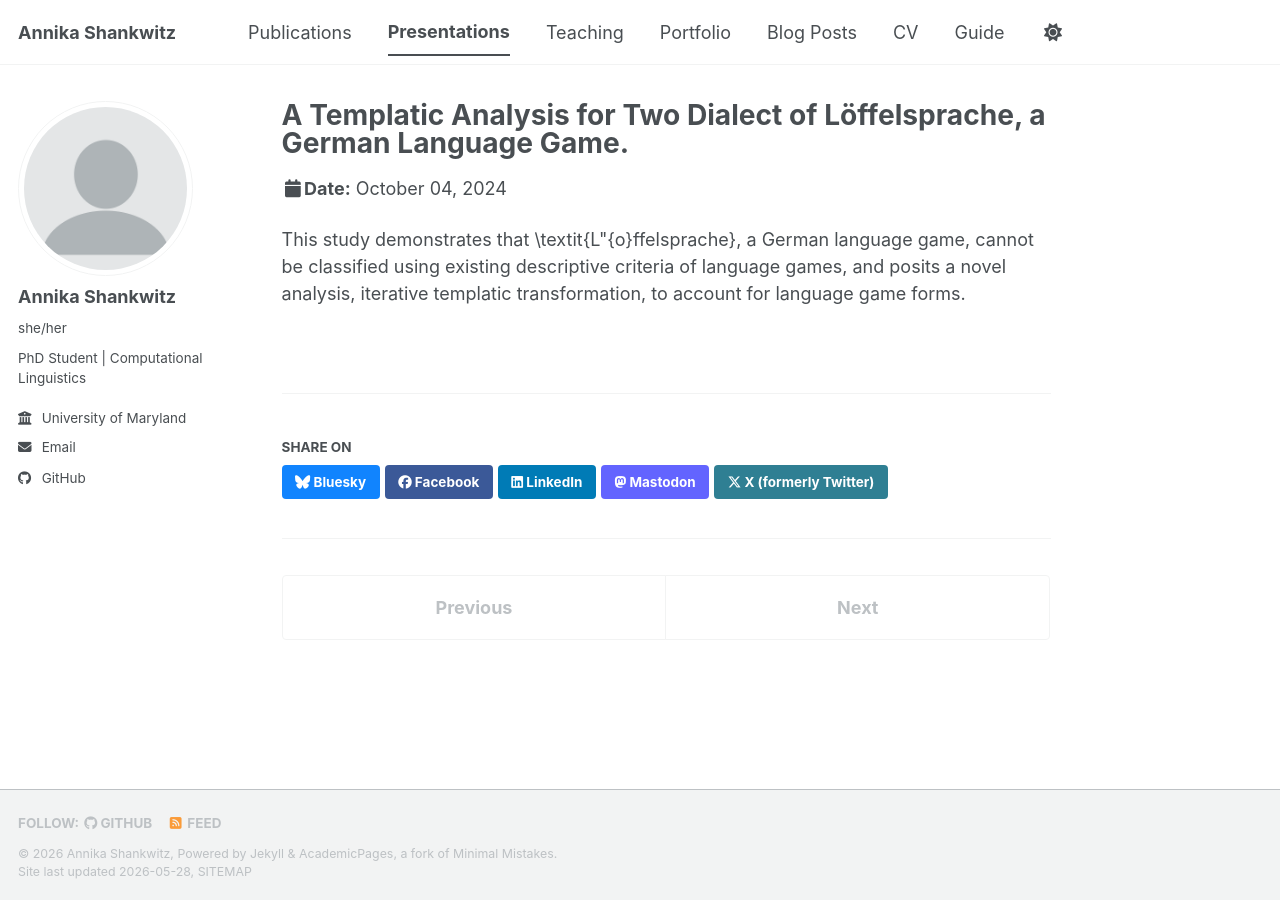
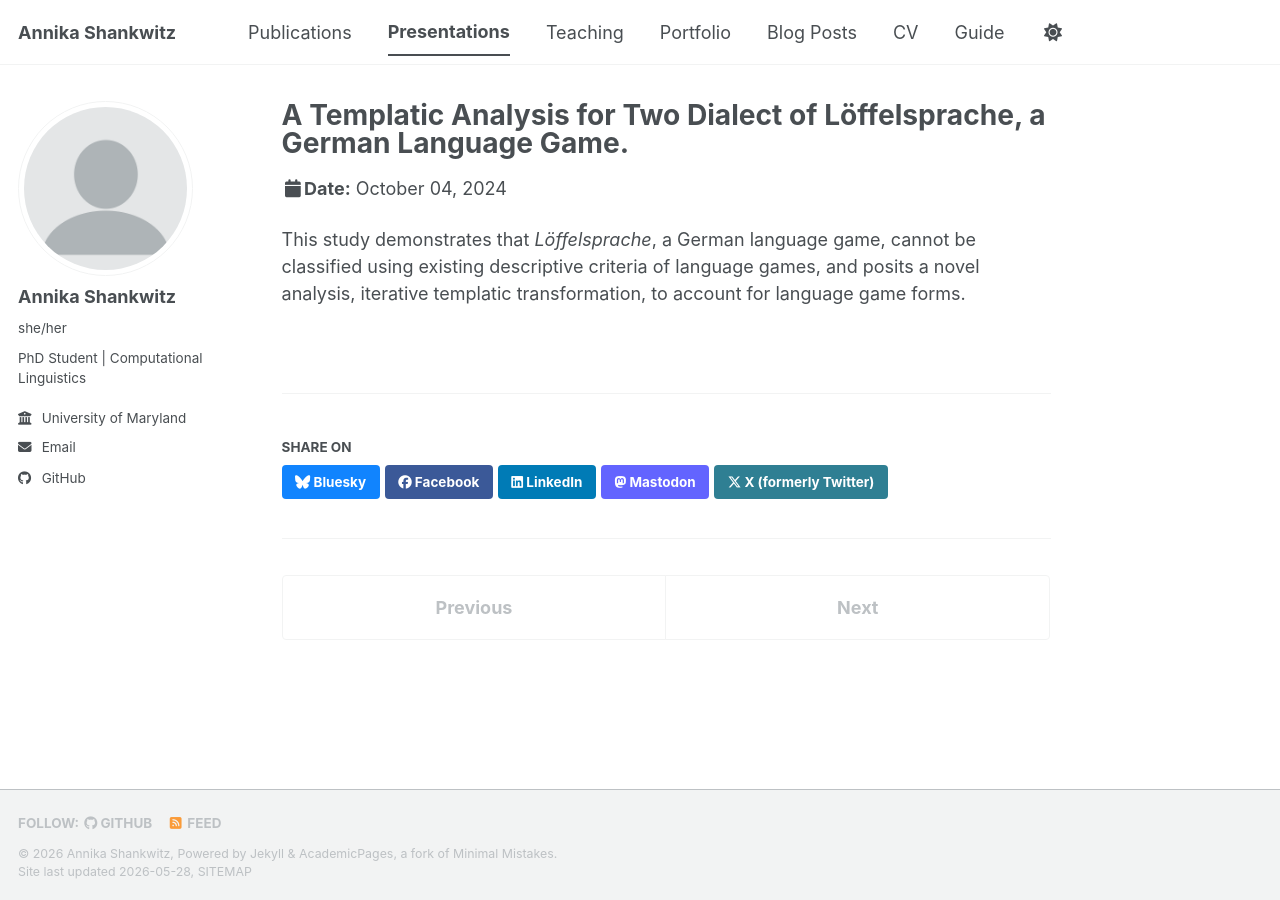
Before and after one commit to its-Annika/its-Annika.github.io, a Jekyll site: the page built from _talks/2024-10-04-poster.md, in a window 1280 px wide. Built offline with Jekyll 4.4.1, drawn with Linux system fonts in a browser that asks for light colours; a script bundle is joined from its source files by our own code; library files that are not in the unit come from our copies.

Commit message:
Update 2024-10-04-poster.md

```diff
--- a/_talks/2024-10-04-poster.md
+++ b/_talks/2024-10-04-poster.md
@@ -8,4 +8,4 @@ date: 2024-10-04
 location: "University of Illinois Urbana-Champaign"
 ---
 
-This study demonstrates that \textit{L\"{o}ffelsprache}, a German language game, cannot be classified using existing descriptive criteria of language games, and posits a novel analysis, iterative templatic transformation, to account for language game forms.
+This study demonstrates that _Löffelsprache_, a German language game, cannot be classified using existing descriptive criteria of language games, and posits a novel analysis, iterative templatic transformation, to account for language game forms.
```
